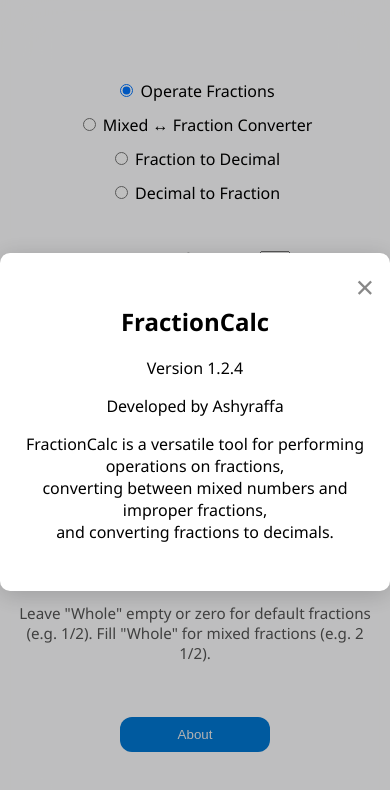
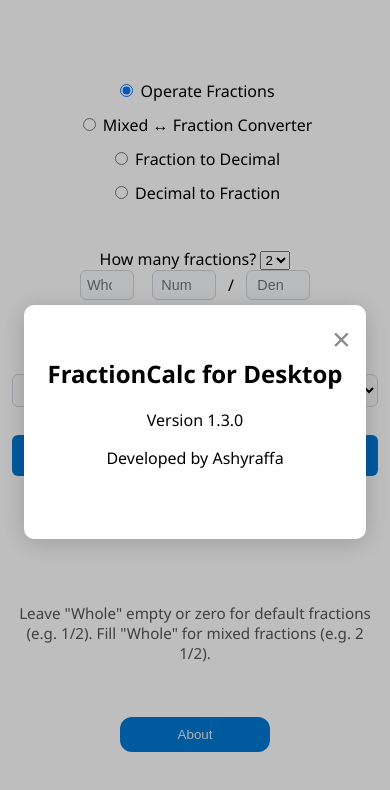
Before and after one commit to Ashyraffa32/FractionCalc, an Electron app: page main/index.html in a window 390 px wide. Both pictures are taken after a click on the button "About". Drawn offline with Linux system fonts and the light colour scheme.

Commit message:
update 1.3.0

```diff
--- a/main/index.html
+++ b/main/index.html
@@ -9,10 +9,6 @@
 <body>
     <!-- Ribbons -->
     <div class="ribbon">
-        <button class="hamburger" onclick="toggleMobileMenu()">☰</button>
-        <div class="ribbon-content">
-
-        </div>
       <div class="dropdown">
         <button>View</button>
         <div class="dropdown-menu">
@@ -148,10 +144,10 @@
     <div id="about-modal" class="modal" style="display:none;">
   <div class="modal-content">
     <span class="close" onclick="closeAboutModal()">&times;</span>
-    <h2>FractionCalc</h2>
-    <p>Version 1.2.4</p>
+    <h2>FractionCalc for Desktop</h2>
+    <p>Version 1.3.0</p>
     <p>Developed by Ashyraffa</p>
-    <p>FractionCalc is a versatile tool for performing operations on fractions,<br> converting between mixed numbers and improper fractions,<br> and converting fractions to decimals.</p>
+    <br>
   </div>
 </div>
 
```
